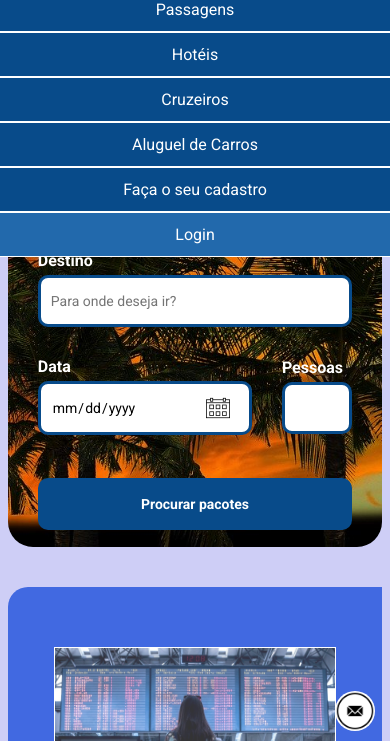
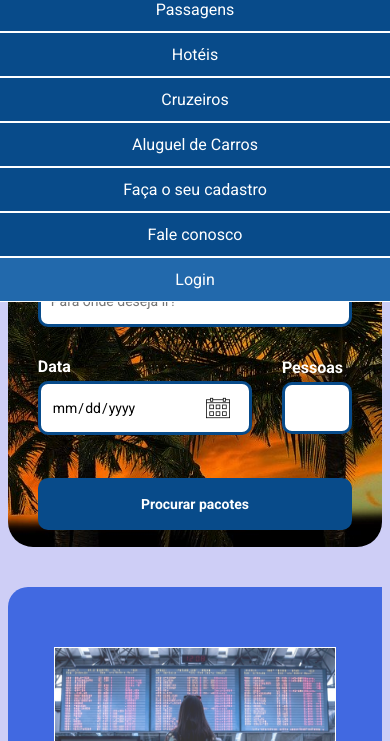
Before and after one commit to thsthiago/Projeto_ViajaTour, a plain HTML site: page Homepage/index.html in a window 390 px wide. Both pictures are taken after a click on the icon 356 px from the left and 55 px from the top of the page. Shown: the part 103-844 px from the top of the page. Drawn offline with Linux system fonts and the light colour scheme.

Commit message:
Adicionando fale conosco

```diff
--- a/Homepage/index.html
+++ b/Homepage/index.html
@@ -37,7 +37,8 @@
                         <li><a href="#">Cruzeiros</a></li>
                         <li><a href="#">Aluguel de Carros</a></li>
                         <li><a href="#">Faça o seu cadastro</a></li>
-                        <li><a href="#">Login</a></li>
+                        <li class="nav-fale-conosco"><a href="#">Fale conosco</a></li>
+                        <li class="login"><a href="#">Login</a></li>
                     </ul>
                 </nav>
             </header>
--- a/Homepage/style.css
+++ b/Homepage/style.css
@@ -107,6 +107,7 @@ header #nav-mobile{
   display: none;
   position: relative;
   top: -10px;
+  z-index: 2;
 }
 
 header #nav-mobile i{
@@ -128,7 +129,7 @@ header #nav-mobile ul{
 }
 
 header #nav-mobile ul.n-nav{
-  height: 280px;
+  height: 320px;
 }
 
 header #nav-mobile ul li{
@@ -141,11 +142,11 @@ header #nav-mobile ul li{
 }
 
 header #nav-mobile ul li:hover,
-header #nav-mobile ul li:nth-child(6):hover{
+header #nav-mobile ul .login{
   background-color: white;
 }
 
-header #nav-mobile ul li:nth-child(6){
+header #nav-mobile ul .login{
   background-color: #2269ac;
 }
 
@@ -160,6 +161,10 @@ header #nav-mobile ul li a{
 
 header #nav-mobile ul li a:hover{
   color: var(--pricipal-color);
+}
+
+.nav-fale-conosco{
+  display: none;
 }
 
 /* Simulador */
@@ -759,8 +764,9 @@ footer .flex .seguro img{
   opacity: 0;
   border-radius: 15px 15px 30px 15px;
   box-shadow: 42px 22px 150px -20px rgba(0,0,0,0.44);
-  transition: visibility 1.5s, width 1.5s, height 1.5s, opacity 1.5s;
+  transition: visibility 1.5s, width 0.8s, height 1s, opacity 1.5s;
 }
+
 .fale-conosco form{
   opacity: 0;
   transition: opacity 2s ease-out;
@@ -1071,6 +1077,10 @@ footer .flex .seguro img{
 }
 
 @media screen and (max-width: 500px) {
+  .nav-fale-conosco{
+    display: block;
+  }
+
   #simulador h1{
     font-size: 25px;
     text-align: center;
@@ -1128,6 +1138,14 @@ footer .flex .seguro img{
     width: 80%;
     margin: 30px  auto;
   }
+
+  .fale-conosco{
+    display: none;
+  }
+
+  .img-fale-conosco{
+    display: none;
+  }
 }
 
 @media screen and (max-width: 400px){
```
